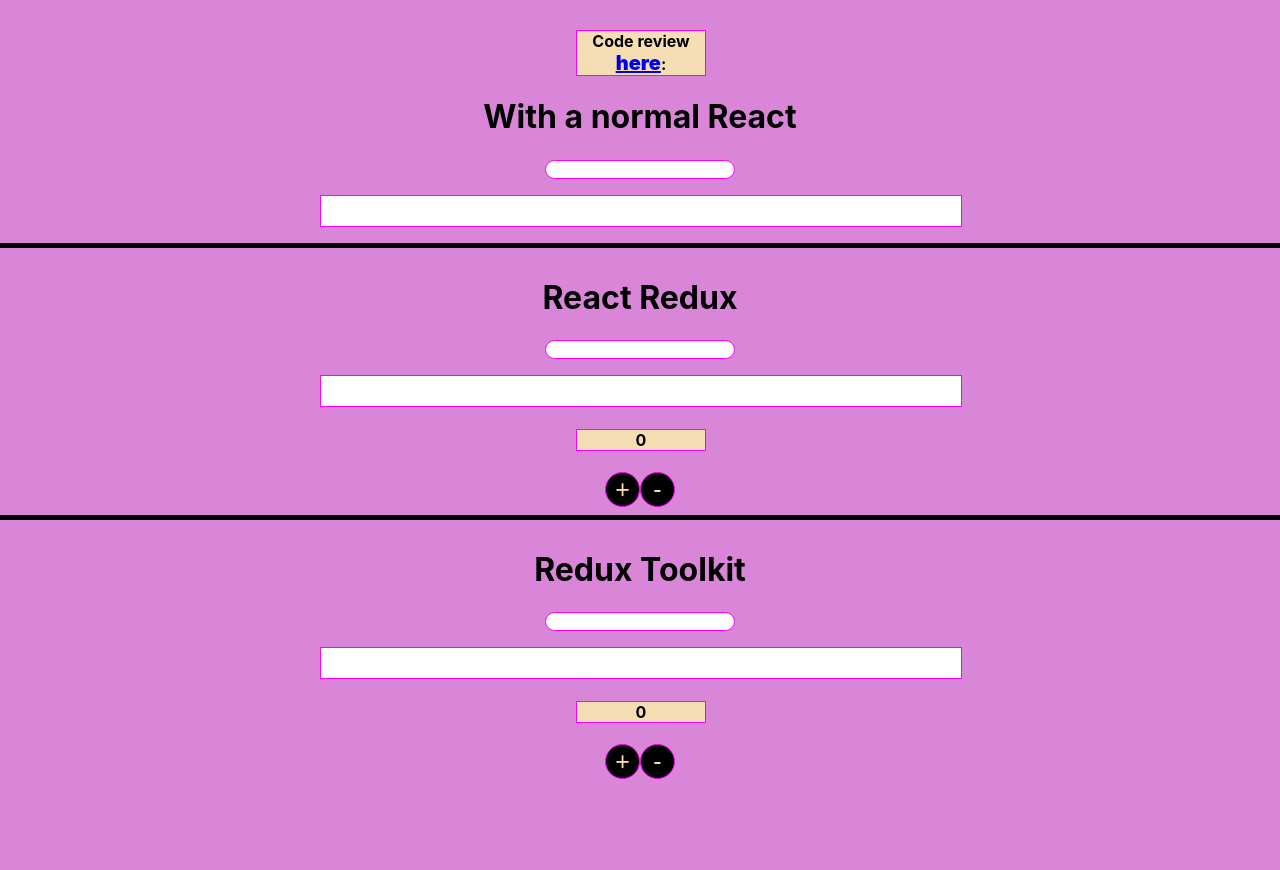
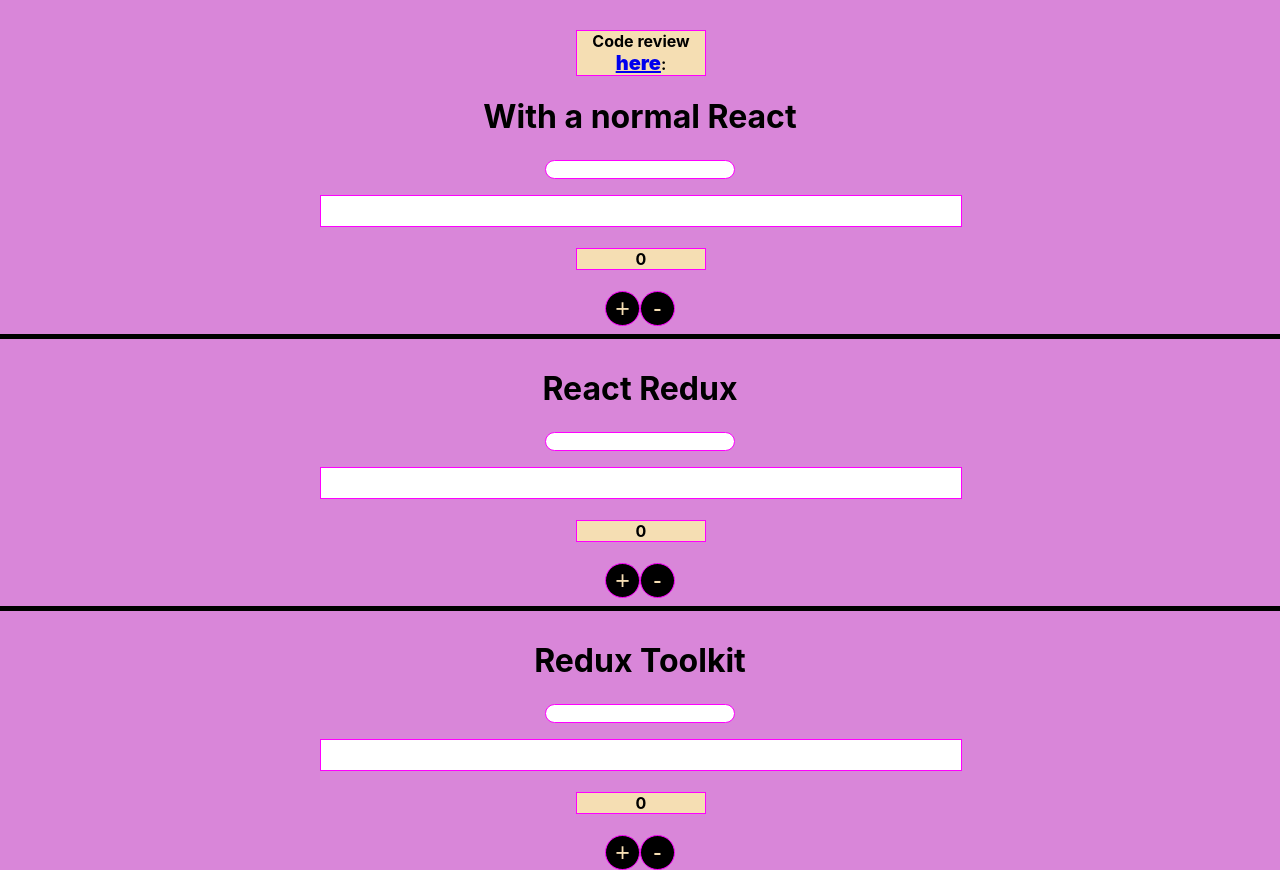
Before and after one commit to KarlenNersisyan/Redux-Project, a React (Create React App) app: page / in a window 1280 px wide. Before the commit the page ends 800 px from the top, so only its background shows below. Built offline with nearby package versions, Linux system fonts and the light colour scheme.

Commit message:
feat(App): Added regular react

```diff
--- a/src/App.js
+++ b/src/App.js
@@ -3,6 +3,7 @@
 
 function App() {
   const [value, setValue] = useState();
+  const [count, setCount] = useState(0);
 
   const handleInput = (event) => {
     setValue(event.target.value);
@@ -25,6 +26,11 @@
       <h1> With a normal React </h1>
       <input type="text" onChange={handleInput} />
       <p>{value}</p>
+      <div>
+        <h4>{count}</h4>
+        <button onClick={() => setCount(count + 1)}>+</button>
+        <button onClick={() => setCount(count - 1)}>-</button>
+      </div>
       <hr />
     </div>
   );
```
